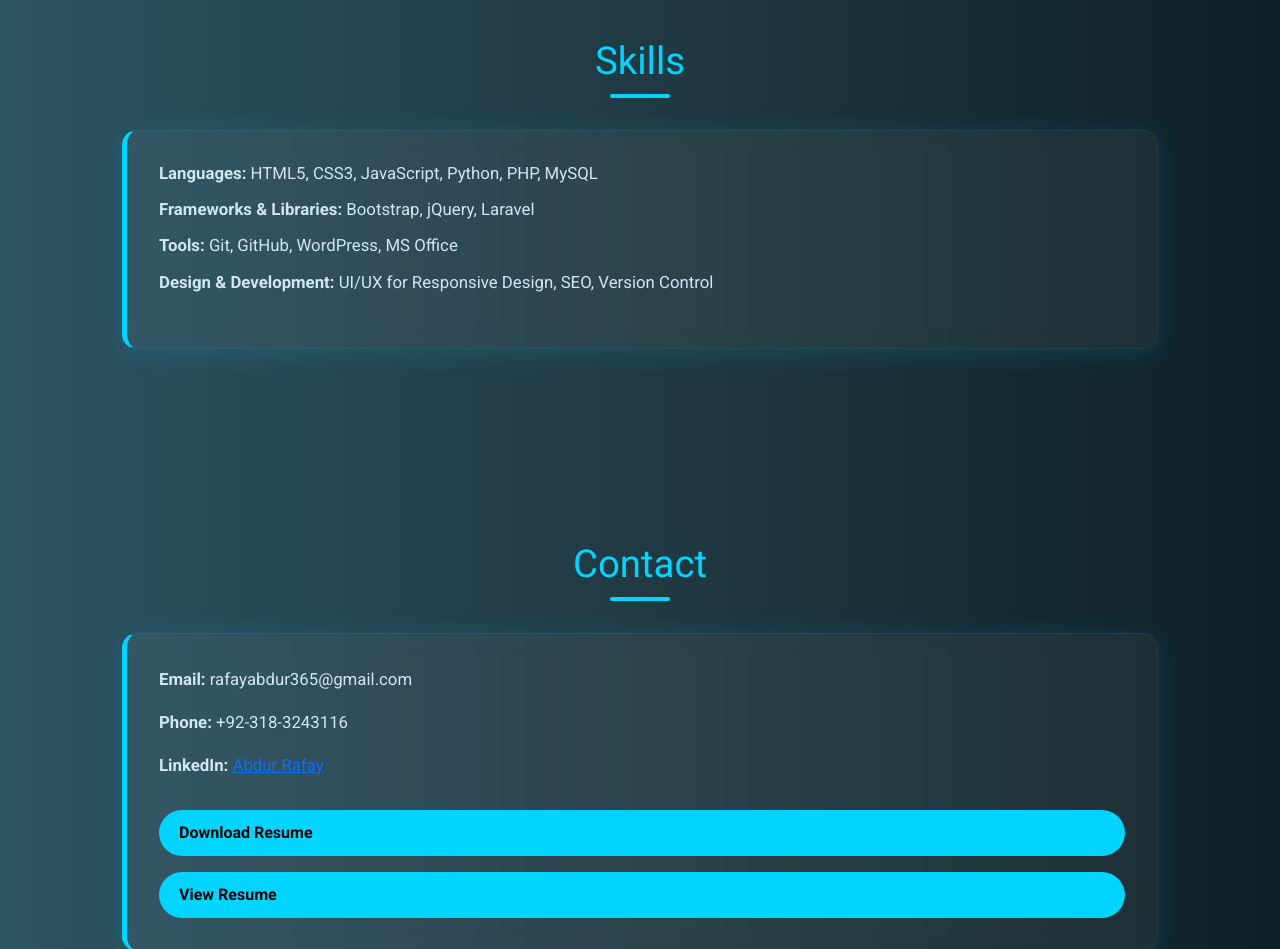
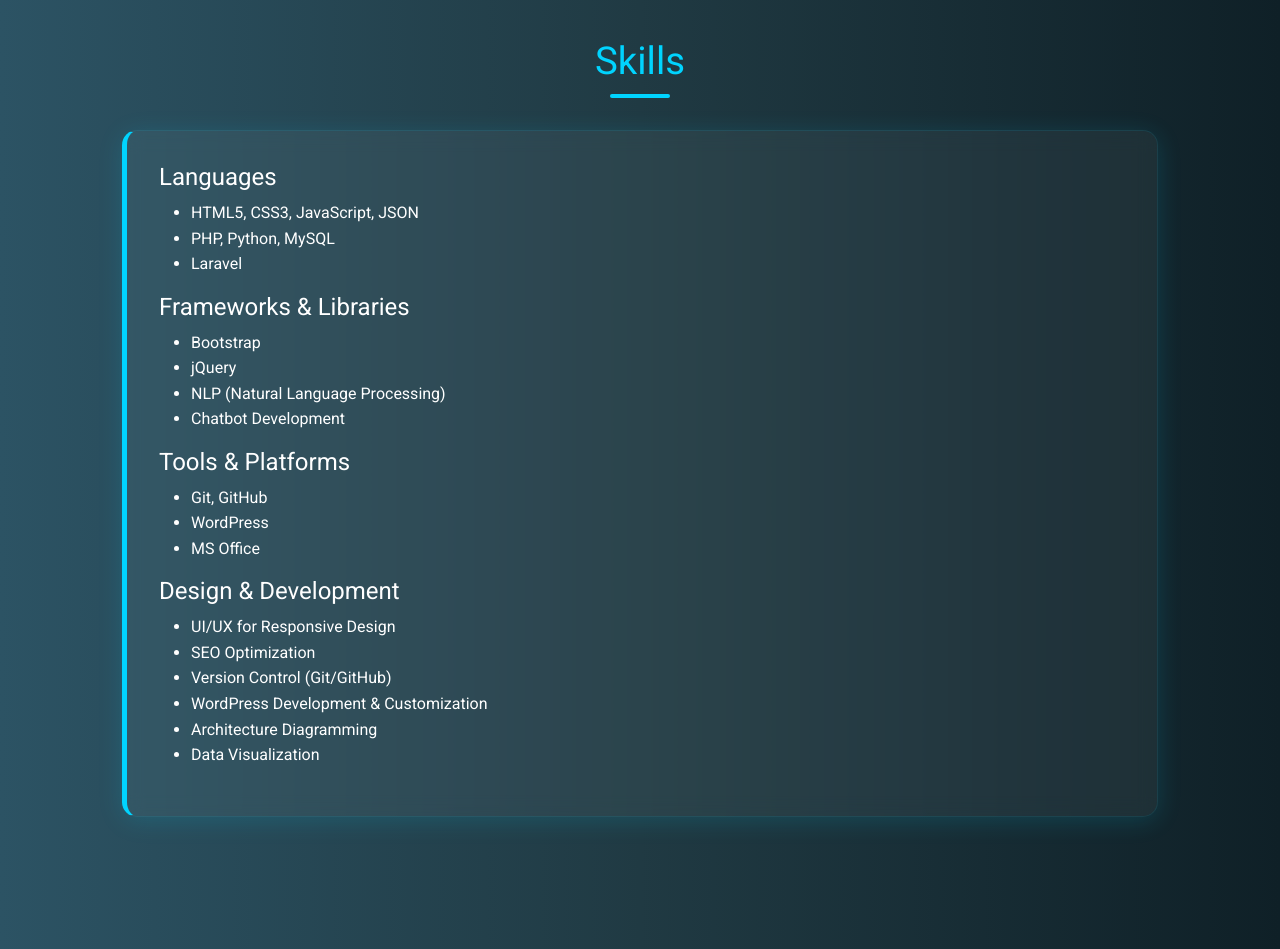
Before and after one commit to codewithrafay0/ApexcifyTechnologys_Portfolio, a plain HTML site: page index.html in a window 1280 px wide. Shown: the part 2180-3129 px from the top of the page. Drawn offline with nearby package versions, Linux system fonts and the light colour scheme.

Commit message:
Update index.html

```diff
--- a/index.html
+++ b/index.html
@@ -1,4 +1,3 @@
-
 <!DOCTYPE html>
 <html lang="en">
 
@@ -366,17 +365,43 @@
         </div>
     </section>
 
-    <section id="skills">
-        <h2>Skills</h2>
-        <div class="card">
-            <h4>
-                <p><strong>Languages:</strong> HTML5, CSS3, JavaScript, Python, PHP, MySQL</p>
-                <p><strong>Frameworks & Libraries:</strong> Bootstrap, jQuery, Laravel</p>
-                <p><strong>Tools:</strong> Git, GitHub, WordPress, MS Office</p>
-                <p><strong>Design & Development:</strong> UI/UX for Responsive Design, SEO, Version Control</p>
-            </h4>
-        </div>
-    </section>
+<section id="skills">
+  <h2>Skills</h2>
+  <div class="card">
+    <h4>Languages</h4>
+    <ul>
+      <li>HTML5, CSS3, JavaScript, JSON</li>
+      <li>PHP, Python, MySQL</li>
+      <li>Laravel</li>
+    </ul>
+
+    <h4>Frameworks & Libraries</h4>
+    <ul>
+      <li>Bootstrap</li>
+      <li>jQuery</li>
+      <li>NLP (Natural Language Processing)</li>
+      <li>Chatbot Development</li>
+    </ul>
+
+    <h4>Tools & Platforms</h4>
+    <ul>
+      <li>Git, GitHub</li>
+      <li>WordPress</li>
+      <li>MS Office</li>
+    </ul>
+
+    <h4>Design & Development</h4>
+    <ul>
+      <li>UI/UX for Responsive Design</li>
+      <li>SEO Optimization</li>
+      <li>Version Control (Git/GitHub)</li>
+      <li>WordPress Development & Customization</li>
+      <li>Architecture Diagramming</li>
+      <li>Data Visualization</li>
+    </ul>
+  </div>
+</section>
+
 
     <section id="contact">
         <h2>Contact</h2>
@@ -385,8 +410,8 @@
             <p><strong>Phone:</strong> +92-318-3243116</p>
             <p><strong>LinkedIn:</strong> <a href="https://www.linkedin.com/in/abdur-rafay-254834329"
                     target="_blank">Abdur Rafay</a></p>
-            <a href="Abdur_Rafay_Entry_Level_Developer_CV.docx" download class="resume-button">Download Resume</a>
-            <a href="Abdur_Rafay_Entry_Level_Developer_CV.pdf" target="_blank" class="resume-button">View Resume</a>
+            <a href="Abdur Rafay_CV.docx" download class="resume-button">Download Resume</a>
+            <a href="Abdur Rafay_CV.pdf" target="_blank" class="resume-button">View Resume</a>
         </div>
     </section>
 
```
